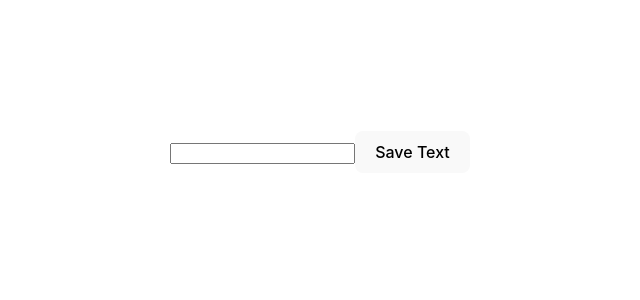
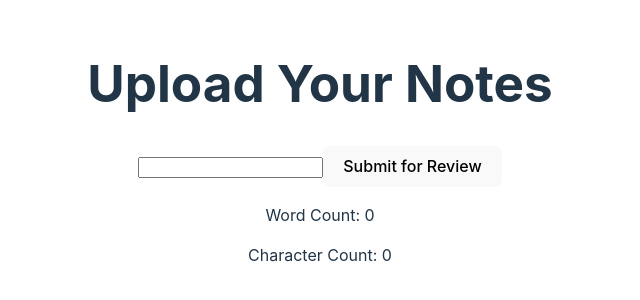
Before and after one commit to SimonZhao7/Maomorize, a React (Vite) app: page /upload in a window 1280 px wide. Shown: the part 248-548 px from the top of the page, without its empty margins (320-960 px from the left). Built offline with nearby package versions, Linux system fonts and the light colour scheme.

Commit message:
added a word and character counter

```diff
--- a/src/routes/Upload/index.jsx
+++ b/src/routes/Upload/index.jsx
@@ -1,5 +1,5 @@
+import React, { useState } from 'react';
 import './Upload.css';
-import React, { useState } from 'react';
 
 const Upload = () => {
 	// State variable to store the input text
@@ -13,20 +13,39 @@ const Upload = () => {
 		// You can use 'savedText' as needed in your component or pass it to other functions/components
 	};
 
+	// Function to count words and characters
+	const countWordsAndCharacters = () => {
+		const words = inputText.split(/\s+/).filter((word) => word !== '').length;
+		const characters = inputText.length;
+		return { words, characters };
+	};
+
+	// Display word and character count
+	const { words, characters } = countWordsAndCharacters();
+
 	return (
 		<div>
+			{/* Heading */}
+			<h1>Upload Your Notes</h1>
+
 			{/* Input field */}
 			<input
 				type='text'
 				value={inputText}
 				onChange={(e) => {
-					setInputText(e.target.value),
-						console.log('Text saved:', setInputText);
+					setInputText(e.target.value);
+					console.log('Text saved:', setInputText);
 				}}
 			/>
 
 			{/* Button to trigger saving */}
-			<button onClick={handleButtonClick}>Save Text</button>
+			<button onClick={handleButtonClick}>Submit for Review</button>
+
+			{/* Display word and character count */}
+			<div>
+				<p>Word Count: {words}</p>
+				<p>Character Count: {characters}</p>
+			</div>
 		</div>
 	);
 };
```
